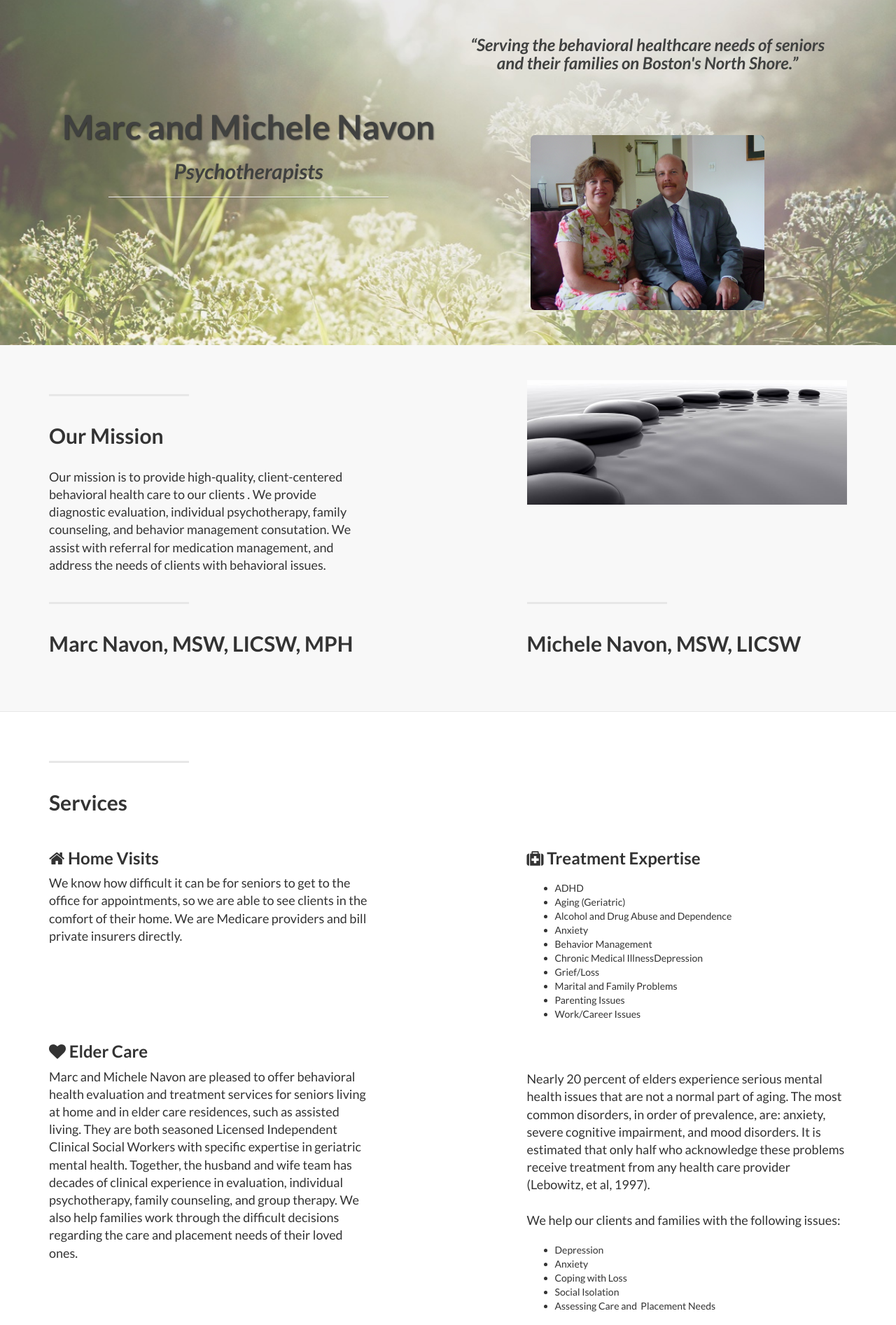
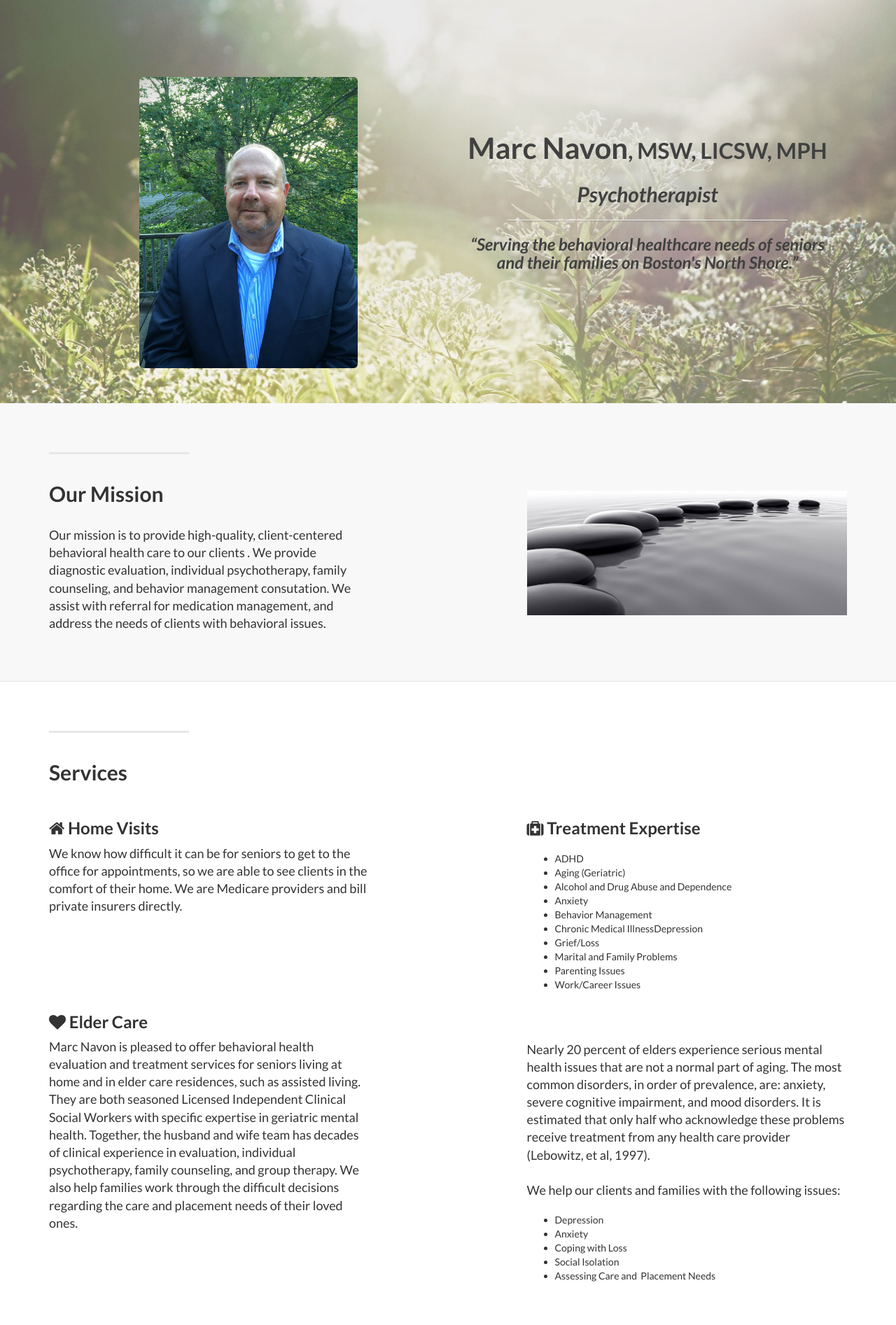
Before and after one commit to benwells/therapy-website, a Node server app: page / in a window 1280 px wide. Shown: the part 100-1993 px from the top of the page at 70% size. Run offline with Node 20, Linux system fonts and the light colour scheme; some libraries are stand-ins or nearby versions.

Commit message:
removed michele from home page and new picture for marc

```diff
--- a/app.js
+++ b/app.js
@@ -14,6 +14,7 @@ require('./app/routes.js')(app);
 app.set('views', __dirname + '/app/views');
 app.set('view engine', 'jade');
 
+app.use(express.static('public'));
 // app.use(express.static(__dirname + '/'));
 
 
--- a/app/views/home/home-template.jade
+++ b/app/views/home/home-template.jade
@@ -67,16 +67,18 @@ block titlepane
         .col-lg-12
           .intro-message
             .col-lg-6
-              h1 Marc and Michele Navon
+              img#intro-img.img-rounded(src='img/marc.jpg', alt='')
+            .col-lg-6
+              #name-title
+                p Marc Navon
+                span#creds, MSW, LICSW, MPH
               h2
-                i Psychotherapists
+                i Psychotherapist
               hr.intro-divider
-            .col-lg-6
               h3
                 i
                   | &ldquo;Serving the behavioral healthcare needs of seniors and their families on
                   | Boston&apos;s North Shore.&rdquo;
-              img#intro-img.img-rounded(src='img/mm.jpg', alt='')
 
 block mission
   .content-section-a
@@ -89,16 +91,16 @@ block mission
           p.lead
             | Our mission is to provide high-quality, client-centered behavioral health care to our clients . We provide diagnostic evaluation, individual psychotherapy, family counseling, and behavior management consutation. We assist with referral for medication management, and address the needs of clients with behavioral issues.
         .col-lg-5.col-lg-offset-2.col-sm-6
-          img.img-responsive(src='img/water.jpg', alt='')
-      .row
-        .col-lg-5.col-lg-offset-1.col-sm-push-6.col-sm-6
-          hr.section-heading-spacer
-          .clearfix
-          h2.section-heading Michele Navon, MSW, LICSW
-        .col-lg-5.col-sm-pull-6.col-sm-6
-          hr.section-heading-spacer
-          .clearfix
-          h2.section-heading Marc Navon, MSW, LICSW, MPH
+          img#water-img.img-responsive(src='img/water.jpg', alt='')
+      //- .row
+      //-   .col-lg-5.col-lg-offset-1.col-sm-push-6.col-sm-6
+      //-     hr.section-heading-spacer
+      //-     .clearfix
+      //-     h2.section-heading Michele Navon, MSW, LICSW
+      //-   .col-lg-5.col-sm-pull-6.col-sm-6
+      //-     hr.section-heading-spacer
+      //-     .clearfix
+      //-     h2.section-heading Marc Navon, MSW, LICSW, MPH
 
 block services
   #services.content-section-b
@@ -172,7 +174,7 @@ block services
                 i.fa.fa-heart
                 |  Elder Care
               p.lead
-                | Marc and Michele Navon are pleased to offer behavioral health evaluation and treatment services for seniors living at home and in elder care residences, such as assisted living. They are both seasoned Licensed Independent Clinical Social Workers with specific expertise in geriatric mental health. Together, the husband and wife team has decades of clinical experience in evaluation, individual psychotherapy, family counseling, and group therapy. We also help families work through the difficult decisions regarding the care and placement needs of their loved ones.
+                | Marc Navon is pleased to offer behavioral health evaluation and treatment services for seniors living at home and in elder care residences, such as assisted living. They are both seasoned Licensed Independent Clinical Social Workers with specific expertise in geriatric mental health. Together, the husband and wife team has decades of clinical experience in evaluation, individual psychotherapy, family counseling, and group therapy. We also help families work through the difficult decisions regarding the care and placement needs of their loved ones.
 
 block healthplans
   .content-section-a
--- a/public/css/styles.css
+++ b/public/css/styles.css
@@ -11,7 +11,6 @@
   /*background:none;*/
   background-color:#f8f8f8;
   margin-bottom: 0px;
-
 }
 
 /* center the floated right nav menu */
@@ -51,7 +50,8 @@ img.brand {
 
 /*max height of intro img*/
 #intro-img {
-  max-height:250px;
+  width: 312px;
+  /*max-height:250px;*/
   margin-top: 79px;
 }
 
@@ -78,6 +78,20 @@ img.brand {
 ul#hours .col1 {
   text-align:right;
   padding-right:14px;
+}
+
+#name-title {
+  margin-top: 150px;
+}
+#name-title p {
+  color: rgb(64, 65, 64);
+  font-size: 300%;
+  display: inline;
+}
+#name-title span {
+  display: inline;
+  font-size: 225%;
+  color: rgb(64, 65, 64);
 }
 
 /*move nav over to the left to make room for hours*/
@@ -163,7 +177,7 @@ h6 {
 }
 
 .intro-message  h1 {
-    margin-top: 124px;
+    /*margin-top: 124px;*/
     /*margin: 0;*/
     text-shadow: 1px 1px 2px rgba(0,0,0,0.6);
     /*font-size: 5em;*/
@@ -311,3 +325,7 @@ footer {
 p.copyright {
     margin: 15px 0 0;
 }
+
+#water-img {
+  margin-top: 75px;
+}
```
Also changed, not shown: public/img/marc.jpg (added).
